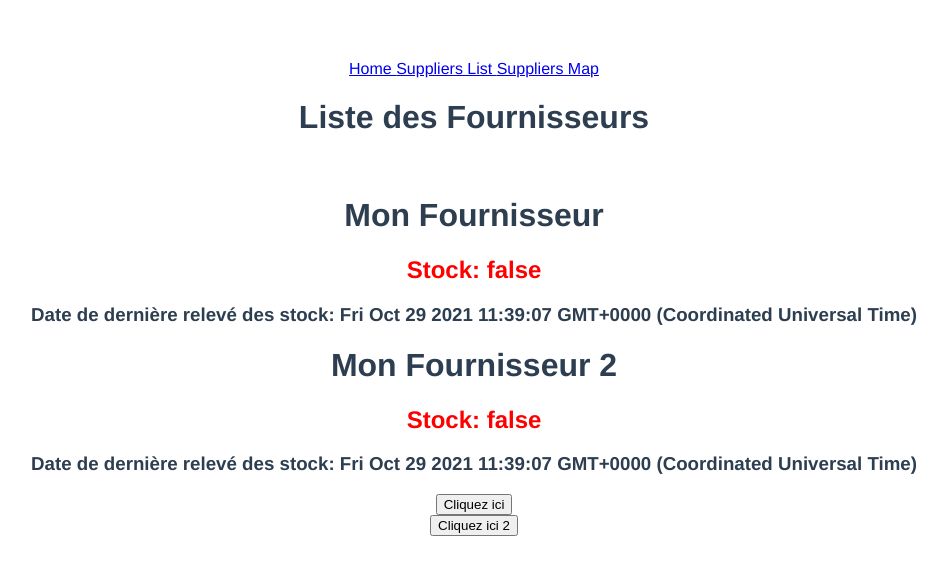
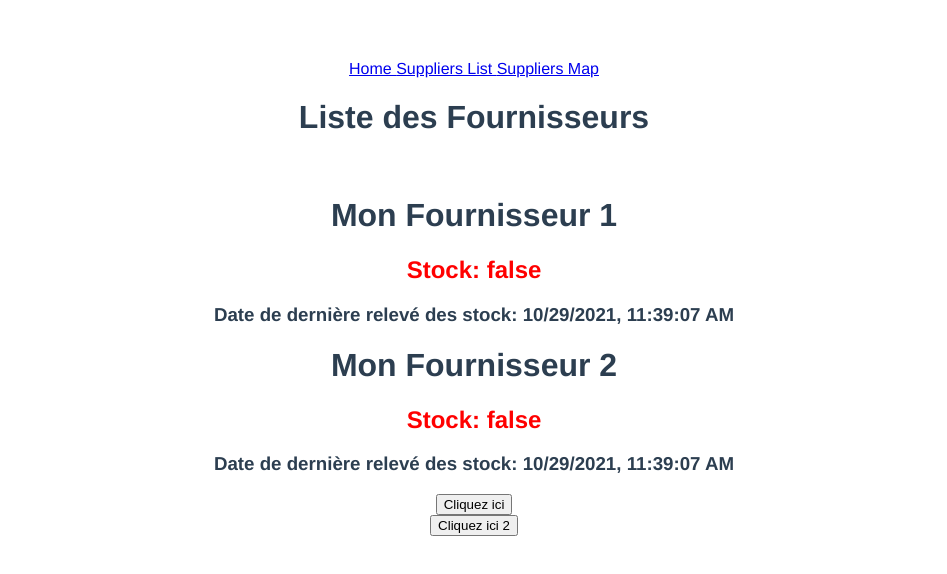
Before and after one commit to hhendrik81/github-supplier, a Vue app: page /suppliers in a window 1280 px wide. Shown: the top 574 px of the page, without its empty margins (166-1113 px from the left). Built offline with nearby package versions, Linux system fonts and the light colour scheme.

Commit message:
2 files modified

```diff
--- a/src/components/Supplier.vue
+++ b/src/components/Supplier.vue
@@ -4,7 +4,7 @@
     <h2 class="stock" v-bind:class="{ 'stockOk': status }">
       Stock: {{ status }}
     </h2>
-    <h3>Date de dernière relevé des stock: {{ checkedAt }}</h3>
+    <h3>Date de dernière relevé des stock: {{ checkedAt.toLocaleString() }}</h3>
   </div>
 </template>
 
--- a/src/components/SuppliersList.vue
+++ b/src/components/SuppliersList.vue
@@ -25,7 +25,7 @@ export default {
       suppliers: [
         {
           id: 1,
-          name: 'Mon Fournisseur',
+          name: 'Mon Fournisseur 1',
           status: false,
           checkedAt: new Date(),
         },
```
